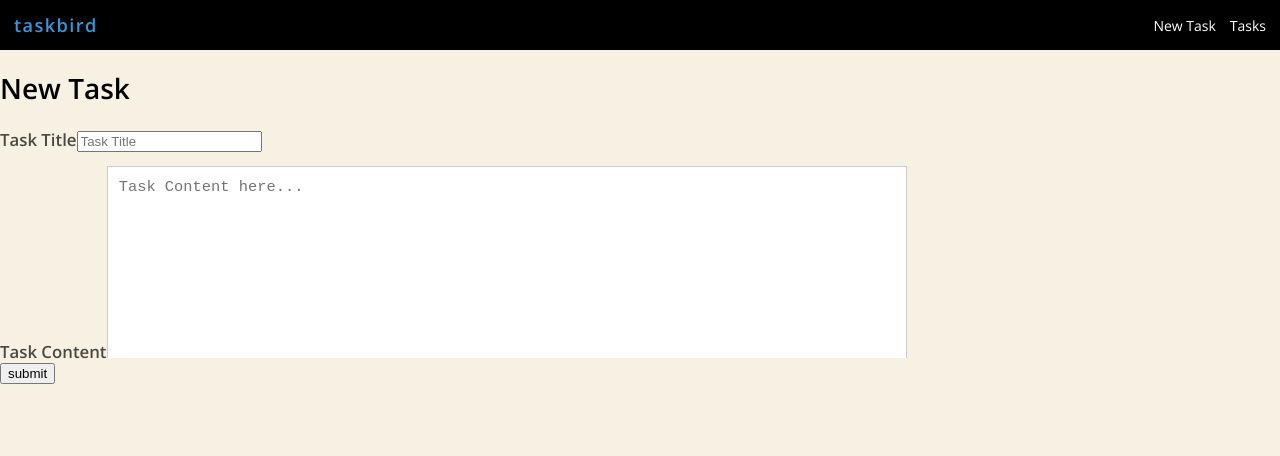
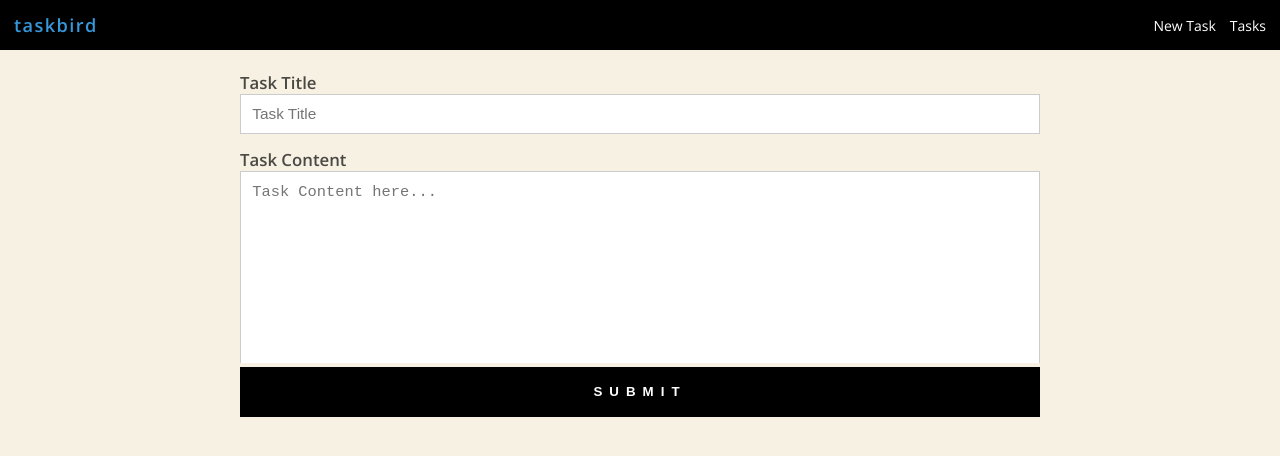
Before and after one commit to scottjason/task-bird, a React app: page /#/new-task in a window 1280 px wide. Shown: the top 456 px of the page. Built offline with nearby package versions, Linux system fonts and the light colour scheme.

Commit message:
update styling in new task

```diff
--- a/src/components/NewTask/index.js
+++ b/src/components/NewTask/index.js
@@ -2,6 +2,7 @@ import React, { useState } from 'react';
 import { withRouter } from 'react-router-dom';
 import { useMutation } from '@apollo/react-hooks';
 import gql from 'graphql-tag';
+import './style.css';
 
 const NEW_TASK = gql`
   mutation createTask($title: String!, $content: String!) {
@@ -42,7 +43,6 @@ const NewTask = withRouter(({ history }) => {
 
   return (
     <div className='new-task-container'>
-      <h1 className='page-title'>New Task</h1>
       <div className='new-task-wrap'>
         <form
           onSubmit={(e) => {
@@ -60,7 +60,7 @@ const NewTask = withRouter(({ history }) => {
           <div className='field'>
             <label className='label'>Task Title</label>
               <input
-                className='input'
+                className='new-task-input'
                 name='title'
                 type='text'
                 placeholder='Task Title'
@@ -82,7 +82,7 @@ const NewTask = withRouter(({ history }) => {
           </div>
 
           <div className='field'>
-              <button className='button is-link'>submit</button>
+              <button className='submit-btn'>submit</button>
           </div>
         </form>
       </div>
--- a/src/components/NewTask/style.css
+++ b/src/components/NewTask/style.css
@@ -0,0 +1,84 @@
+.new-task-container {
+  position: relative;
+  width: 90%;
+  height: auto;
+  margin: 0 auto;
+}
+
+.new-task-wrap {
+  min-width: 280px;
+  max-width: 800px;
+  width: 100%;
+  margin: 0 auto;
+  background-color: #f7f1e3;
+}
+
+.new-task-input,
+.textarea {
+  color: rgba(0, 0, 0, .8);
+  font-size: 1.1rem;
+  width: 100%;
+  min-width: 280px;
+  max-width: 800px;
+  padding: 0 .5rem 0 0;
+  resize: none;
+  box-sizing: border-box;
+  outline: none;
+  border: none;
+}
+
+.textarea::-webkit-scrollbar {
+  width: 12px;
+}
+
+.textarea::-webkit-scrollbar-track {
+  background: rgba(0, 0, 0, .4);
+  background-color: #D3CFC6;
+}
+
+.textarea::-webkit-scrollbar-thumb {
+  background: rgba(0, 0, 0, 1);
+}
+
+.textarea {
+  padding: .8rem 0 0 .8rem;
+  border: 1px solid rgba(0, 0, 0, .2);
+  border-bottom: none;
+}
+
+.new-task-input {
+  padding-left: .8rem;
+  height: 40px;
+  border: 1px solid rgba(0, 0, 0, .2);
+}
+
+.field:nth-child(1) {
+  margin-top: 1.5rem;
+}
+
+.field:nth-child(2) {
+  margin-top: 1rem;
+}
+
+.label {
+  font-size: 1.2rem;
+  font-weight: 600;
+  color: rgba(0, 0, 0, .7);
+  text-transform: capitalize;
+  cursor: text;
+}
+
+.submit-btn {
+  width: 100%;
+  height: 50px;
+  outline: none;
+  color: white;
+  border: 1px solid rgba(0, 0, 0, .1);
+  border-top: none;
+  text-transform: uppercase;
+  letter-spacing: .5rem;
+  float: right;
+  font-weight: 600;
+  cursor: pointer;
+  background-color: black;
+}
```
Also changed, not shown: index.js (added, +48 -0 lines).
